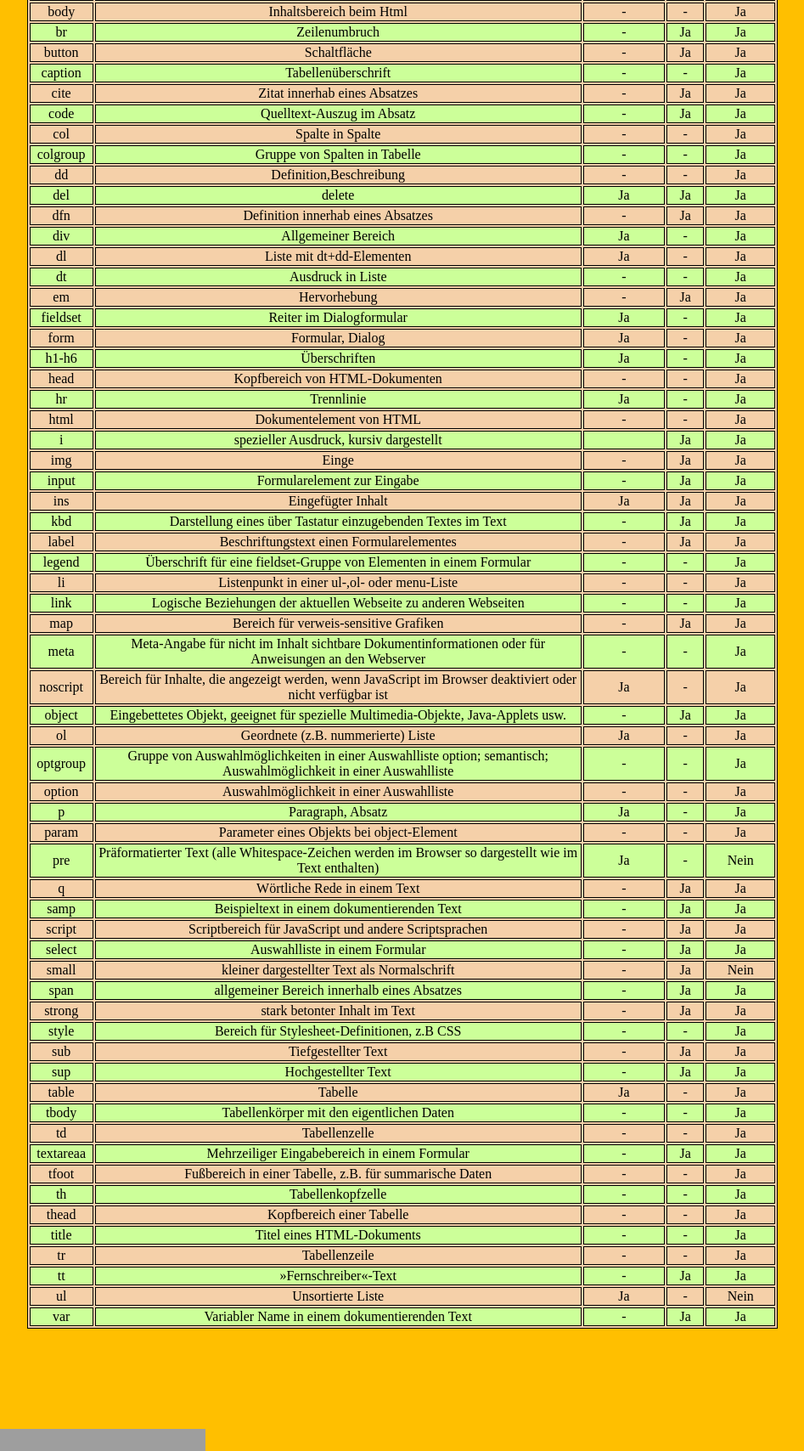
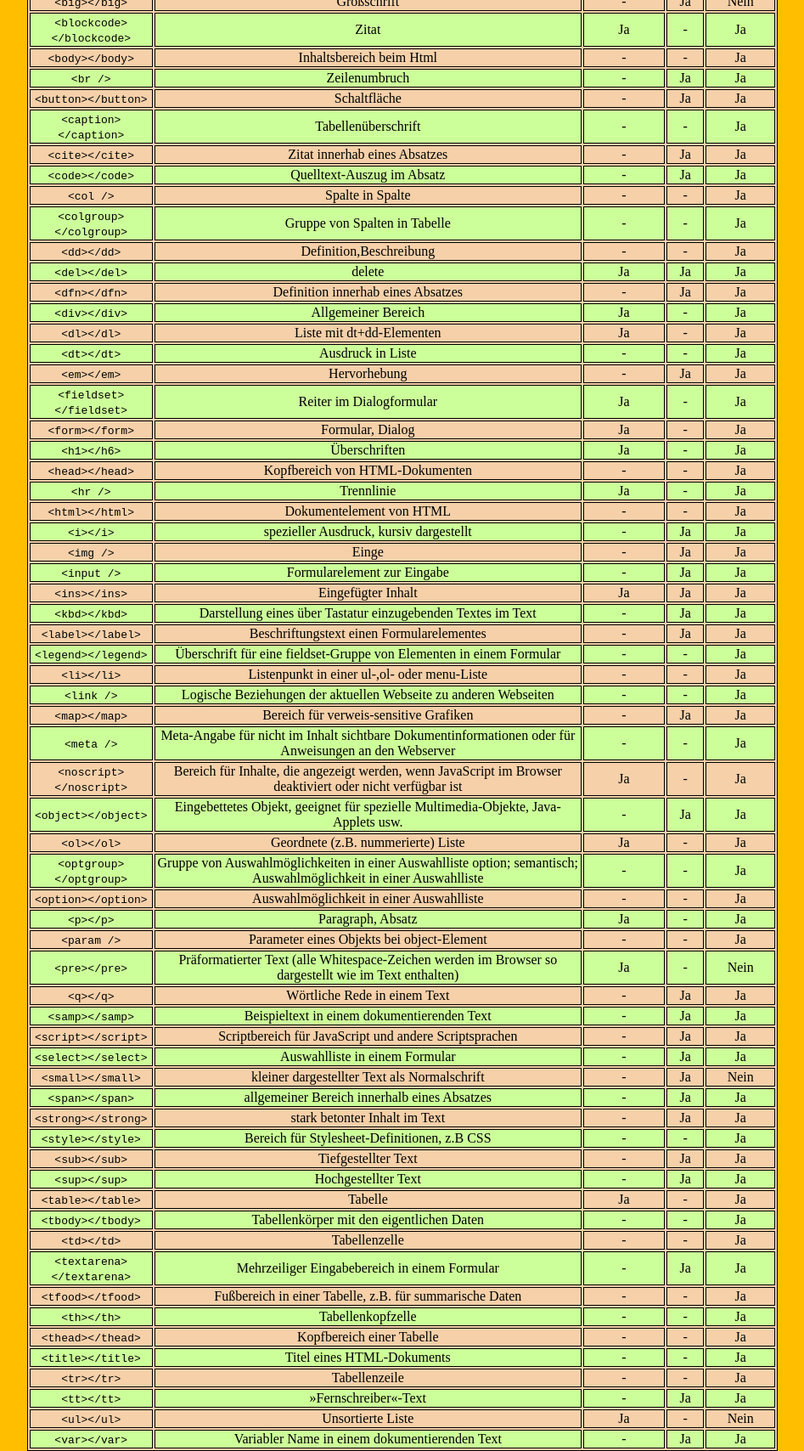
Before and after one commit to klausJu/peterjuergens3, a plain HTML site: page index.html in a window 1280 px wide. Shown: the part 721-2429 px from the top of the page at 85% size, without its empty margins (166-1113 px from the left). Drawn offline with Linux system fonts and the light colour scheme; grey boxes are pictures that could not be loaded.

Commit message:
Signed-off-by: Klaus26 <klj1927@online.de>

```diff
--- a/index.html
+++ b/index.html
@@ -21,21 +21,21 @@
 		<th>Semantisch</th>
   </tr>
   <tr>
-    <td>a</td>
+    <td><code> &lt;a&gt;&lt;/a&gt;</code></td>
     <td>Verweis (Hyperlink) und Anker für Verweise</td>
     <td>-</td>
 	<td>Ja</td>
 	<td>Ja</td>
   </tr>
   <tr class="hell">
-    <td>abbr</td>
+    <td><code> &lt;abbr&gt;&lt;/abbr&gt;</code></td>
     <td>Abkürzung</td>
     <td>-</td>
 	<td>Ja</td>
 	<td>Ja</td>
   </tr>
 		<tr>
-			<td>acronym</td>
+			<td><code> &lt;acronym&gt;&lt;/acronym&gt;</code></td>
 			<td>Akronym</td>
 			<td>-</td>
 			<td>Ja</td>
@@ -43,21 +43,21 @@
 		</tr>
 
 		<tr class="hell">
-	<td>address</td>
+	<td><code> &lt;address&gt;&lt;/address&gt;</code></td>
     <td>Kontaktangabe zum Autor</td>
     <td>Ja</td>
 	<td>-</td>
 			<td>Ja</td>
   </tr>
   <tr>
-    <td>area</td>
+    <td><code> &lt;area&gt;&lt;/area&gt;</code></td>
     <td>Verweis, sensitiver Bereich einer Image-Map</td>
     <td>-</td>
 	<td>-</td>
 			<td>Ja</td>
   </tr>
   <tr class="hell">
-    <td>b</td>
+    <td><code> &lt;b&gt;&lt;/b&gt;</code></td>
     <td>Hervorhebung(fett) </td>
     <td>-</td>
 	<td>Ja</td>
@@ -65,21 +65,21 @@
   </tr>
 
 	<tr>
-	<td>base</td>
+	<td><code> &lt;base  /&gt;</code></td>
     <td>Basis-URL für Referenzen</td>
     <td>-</td>
 	<td>-</td>
 			<td>Ja</td>
   </tr>
   <tr class="hell">
-    <td>bdo</td>
+    <td><code> &lt;bdo&gt;&lt;/bdo&gt;</code></td>
     <td>Richtungsänderung</td>
     <td>-</td>
 	<td>Ja</td>
 			<td>Ja</td>
   </tr>
   <tr>
-    <td>big</td>
+    <td><code> &lt;big&gt;&lt;/big&gt;</code></td>
     <td>Großschrift</td>
     <td>-</td>
 	<td>Ja</td>
@@ -87,21 +87,21 @@
   </tr>
 
 	<tr class="hell">
-	<td>blockquote</td>
+	<td><code> &lt;blockcode&gt;&lt;/blockcode&gt;</code></td>
     <td>Zitat</td>
     <td>Ja</td>
 	<td>-</td>
 			<td>Ja</td>
   </tr>
   <tr>
-    <td>body</td>
+    <td><code> &lt;body&gt;&lt;/body&gt;</code></td>
     <td>Inhaltsbereich beim Html</td>
     <td>-</td>
 	<td>-</td>
 			<td>Ja</td>
   </tr>
   <tr class="hell">
-    <td>br</td>
+    <td><code> &lt;br  /&gt;</code></td>
     <td>Zeilenumbruch</td>
     <td>-</td>
 	<td>Ja</td>
@@ -109,21 +109,21 @@
   </tr>
 
 	<tr>
-	<td>button</td>
+	<td><code> &lt;button&gt;&lt;/button&gt;</code></td>
     <td>Schaltfläche</td>
     <td>-</td>
 	<td>Ja</td>
 			<td>Ja</td>
   </tr>
   <tr class="hell">
-    <td>caption</td>
+    <td><code> &lt;caption&gt;&lt;/caption&gt;</code></td>
     <td>Tabellenüberschrift</td>
     <td>-</td>
 	<td>-</td>
 	<td>Ja</td>
   </tr>
   <tr>
-    <td>cite</td>
+    <td><code> &lt;cite&gt;&lt;/cite&gt;</code></td>
     <td>Zitat innerhab eines Absatzes</td>
     <td>-</td>
 	<td>Ja</td>
@@ -131,21 +131,21 @@
   </tr>
 
 	<tr class="hell">
-	<td>code</td>
+	<td><code> &lt;code&gt;&lt;/code&gt;</code></td>
     <td>Quelltext-Auszug im Absatz</td>
     <td>-</td>
 	<td>Ja</td>
 			<td>Ja</td>
   </tr>
    <tr>
-    <td>col</td>
+    <td><code> &lt;col  /&gt;</code></td>
     <td>Spalte in Spalte </td>
     <td>-</td>
 	<td>-</td>
 			<td>Ja</td>
   </tr>
   <tr class="hell">
-    <td>colgroup</td>
+    <td><code> &lt;colgroup&gt;&lt;/colgroup&gt;</code></td>
     <td>Gruppe von Spalten in Tabelle</td>
     <td>-</td>
 	<td>-</td>
@@ -153,21 +153,21 @@
   </tr>
 
 	<tr>
-	<td>dd</td>
+	<td><code> &lt;dd&gt;&lt;/dd&gt;</code></td>
     <td>Definition,Beschreibung</td>
     <td>-</td>
 	<td>-</td>
 				<td>Ja</td>
   </tr>
   <tr class="hell">
-    <td>del</td>
+    <td><code> &lt;del&gt;&lt;/del&gt;</code></td>
     <td>delete</td>
     <td>Ja</td>
 	<td>Ja</td>
 			<td>Ja</td>
   </tr>
   <tr>
-    <td>dfn</td>
+    <td><code> &lt;dfn&gt;&lt;/dfn&gt;</code></td>
     <td>Definition innerhab eines Absatzes</td>
     <td>-</td>
 	<td>Ja</td>
@@ -175,7 +175,7 @@
   </tr>
 
 	<tr class="hell">
-	<td>div</td>
+	<td><code> &lt;div&gt;&lt;/div&gt;</code></td>
     <td>Allgemeiner Bereich</td>
     <td>
 Ja</td>
@@ -183,14 +183,14 @@ Ja</td>
 			<td>Ja</td>
   </tr>
   <tr>
-    <td>dl</td>
+    <td><code> &lt;dl&gt;&lt;/dl&gt;</code></td>
     <td>Liste mit dt+dd-Elementen</td>
     <td>Ja</td>
 	<td>-</td>
 			<td>Ja</td>
   </tr>
   <tr class="hell">
-    <td>dt</td>
+    <td><code> &lt;dt&gt;&lt;/dt&gt;</code></td>
     <td>Ausdruck in Liste</td>
     <td>-</td>
 	<td>-</td>
@@ -198,21 +198,21 @@ Ja</td>
   </tr>
 
 	<tr>
-	<td>em</td>
+	<td><code> &lt;em&gt;&lt;/em&gt;</code></td>
     <td>Hervorhebung</td>
     <td>-</td>
 	<td>Ja</td>
 	<td>Ja</td>
   </tr>
   <tr class="hell">
-    <td>fieldset</td>
+    <td><code> &lt;fieldset&gt;&lt;/fieldset&gt;</code></td>
     <td>Reiter im Dialogformular</td>
     <td>Ja</td>
 	<td>-</td>
 			<td>Ja</td>
   </tr>
   <tr>
-    <td>form</td>
+    <td><code> &lt;form&gt;&lt;/form&gt;</code></td>
     <td>Formular, Dialog</td>
     <td>Ja</td>
 	<td>-</td>
@@ -220,21 +220,21 @@ Ja</td>
   </tr>
 
 	<tr class="hell">
-	<td>h1-h6</td>
+	<td><code> &lt;h1&gt;&lt;/h6&gt;</code></td>
     <td>Überschriften</td>
     <td>Ja</td>
 	<td>-</td>
 			<td>Ja</td>
   </tr>
   <tr>
-    <td>head</td>
+    <td><code> &lt;head&gt;&lt;/head&gt;</code></td>
     <td>Kopfbereich von HTML-Dokumenten</td>
     <td>-</td>
 	<td>-</td>
 			<td>Ja</td>
   </tr>
   <tr class="hell">
-    <td>hr</td>
+    <td><code> &lt;hr  /&gt;</code></td>
     <td>Trennlinie</td>
     <td>Ja</td>
 	<td>-</td>
@@ -242,28 +242,28 @@ Ja</td>
   </tr>
 
 	<tr>
-	<td>html</td>
+	<td><code> &lt;html&gt;&lt;/html&gt;</code></td>
     <td>Dokumentelement von HTML</td>
     <td>-</td>
 	<td>-</td>
 			<td>Ja</td>
   </tr>
 		<tr class="hell">
-			<td>i</td>
+			<td><code> &lt;i&gt;&lt;/i&gt;</code></td>
 			<td>spezieller Ausdruck, kursiv dargestellt</td>
-			<td></td>
+			<td>-</td>
 			<td>Ja</td>
 			<td>Ja</td>
 		</tr>
 		<tr>
-    <td>img</td>
+    <td><code> &lt;img  /&gt;</code></td>
     <td>Einge</td>
     <td>-</td>
 	<td>Ja</td>
 			<td>Ja</td>
   </tr>
   <tr class="hell">
-    <td>input</td>
+    <td><code> &lt;input  /&gt;</code></td>
     <td>Formularelement zur Eingabe</td>
     <td>-</td>
 	<td>Ja</td>
@@ -271,21 +271,21 @@ Ja</td>
   </tr>
 
 	<tr>
-	<td>ins</td>
+	<td><code> &lt;ins&gt;&lt;/ins&gt;</code></td>
     <td>Eingefügter Inhalt</td>
     <td>Ja</td>
 	<td>Ja</td>
 			<td>Ja</td>
   </tr>
   <tr class="hell">
-    <td>kbd</td>
+    <td><code> &lt;kbd&gt;&lt;/kbd&gt;</code></td>
     <td>Darstellung eines über Tastatur einzugebenden Textes im Text</td>
     <td>-</td>
 	<td>Ja</td>
 			<td>Ja</td>
   </tr>
 		<tr>
-    <td>label</td>
+    <td><code> &lt;label&gt;&lt;/label&gt;</code></td>
     <td>Beschriftungstext einen Formularelementes</td>
     <td>-</td>
 	<td>Ja</td>
@@ -293,21 +293,21 @@ Ja</td>
   </tr>
 
 	<tr class="hell">
-	<td>legend</td>
+	<td><code> &lt;legend&gt;&lt;/legend&gt;</code></td>
     <td>Überschrift für eine fieldset-Gruppe von Elementen in einem Formular</td>
     <td>-</td>
 	<td>-</td>
 			<td>Ja</td>
   </tr>
   <tr>
-    <td>li</td>
+    <td><code> &lt;li&gt;&lt;/li&gt;</code></td>
     <td>Listenpunkt in einer ul-,ol- oder menu-Liste</td>
     <td>-</td>
 	<td>-</td>
 			<td>Ja</td>
   </tr>
   <tr class="hell">
-    <td>link</td>
+    <td><code> &lt;link  /&gt;</code></td>
     <td>Logische Beziehungen der aktuellen Webseite zu anderen Webseiten</td>
     <td>-</td>
 	<td>-</td>
@@ -315,21 +315,21 @@ Ja</td>
   </tr>
 
 	<tr>
-	<td>map</td>
+	<td><code> &lt;map&gt;&lt;/map&gt;</code></td>
     <td>Bereich für verweis-sensitive Grafiken</td>
     <td>-</td>
 	<td>Ja</td>
 			<td>Ja</td>
   </tr>
   <tr class="hell">
-    <td>meta</td>
+    <td><code> &lt;meta  /&gt;</code></td>
     <td>Meta-Angabe für nicht im Inhalt sichtbare Dokumentinformationen oder für Anweisungen an den Webserver</td>
     <td>-</td>
 	<td>-</td>
 			<td>Ja</td>
   </tr>
   <tr>
-    <td>noscript</td>
+    <td><code> &lt;noscript&gt;&lt;/noscript&gt;</code></td>
     <td>Bereich für Inhalte, die angezeigt werden, wenn JavaScript im Browser deaktiviert oder nicht verfügbar ist</td>
     <td>Ja</td>
 	<td>-</td>
@@ -337,21 +337,21 @@ Ja</td>
   </tr>
 
 	<tr class="hell">
-	<td>object</td>
+	<td><code> &lt;object&gt;&lt;/object&gt;</code></td>
     <td>Eingebettetes Objekt, geeignet für spezielle Multimedia-Objekte, Java-Applets usw.</td>
     <td>-</td>
 	<td>Ja</td>
 			<td>Ja</td>
   </tr>
   <tr>
-    <td>ol</td>
+    <td><code> &lt;ol&gt;&lt;/ol&gt;</code></td>
     <td>Geordnete (z.B. nummerierte) Liste</td>
     <td>Ja</td>
 	<td>-</td>
 			<td>Ja</td>
   </tr>
   <tr  class="hell">
-    <td>optgroup</td>
+    <td><code> &lt;optgroup&gt;&lt;/optgroup&gt;</code></td>
     <td>Gruppe von Auswahlmöglichkeiten in einer Auswahlliste
 option; semantisch; Auswahlmöglichkeit in einer Auswahlliste
 </td>
@@ -361,7 +361,7 @@ option; semantisch; Auswahlmöglichkeit in einer Auswahlliste
   </tr>
 
 	<tr>
-	<td>option</td>
+	<td><code> &lt;option&gt;&lt;/option&gt;</code></td>
     <td>Auswahlmöglichkeit in einer Auswahlliste</td>
     <td>-</td>
 	<td>-</td>
@@ -369,14 +369,14 @@ option; semantisch; Auswahlmöglichkeit in einer Auswahlliste
   </tr>
 
   <tr class="hell">
-	<td>p</td>
+	<td><code> &lt;p&gt;&lt;/p&gt;</code</td>
     <td>Paragraph, Absatz</td>
     <td>Ja</td>
 	<td>-</td>
 			<td>Ja</td>
   </tr>
   <tr>
-	<td>param</td>
+	<td><code> &lt;param  /&gt;</code></td>
     <td>Parameter eines Objekts bei object-Element</td>
     <td>-</td>
 	<td>-</td>
@@ -384,7 +384,7 @@ option; semantisch; Auswahlmöglichkeit in einer Auswahlliste
   </tr>
 
   <tr class="hell">
-	<td>pre</td>
+	<td><code> &lt;pre&gt;&lt;/pre&gt;</code></td>
     <td>Präformatierter Text (alle Whitespace-Zeichen werden im Browser so dargestellt wie im Text enthalten)</td>
     <td>
 Ja</td>
@@ -392,7 +392,7 @@ Ja</td>
 			<td>Nein</td>
   </tr>
   <tr>
-	<td>q</td>
+	<td><code> &lt;q&gt;&lt;/q&gt;</code></td>
     <td>Wörtliche Rede in einem Text</td>
     <td>-</td>
 	<td>Ja</td>
@@ -400,7 +400,7 @@ Ja</td>
   </tr>
 
   <tr class="hell">
-	<td>samp</td>
+	<td><code> &lt;samp&gt;&lt;/samp&gt;</code></td>
     <td>Beispieltext in einem dokumentierenden Text</td>
     <td>-</td>
 	<td>Ja</td>
@@ -408,7 +408,7 @@ Ja</td>
   </tr>
 
   <tr>
-	<td>script</td>
+	<td><code> &lt;script&gt;&lt;/script&gt;</code></td>
     <td>Scriptbereich für JavaScript und andere Scriptsprachen</td>
     <td>-</td>
 	<td>Ja</td>
@@ -416,42 +416,42 @@ Ja</td>
   </tr>
 
   <tr class="hell">
-	<td>select</td>
+	<td><code> &lt;select&gt;&lt;/select&gt;</code></td>
     <td>Auswahlliste in einem Formular</td>
     <td>-</td>
 	<td>Ja</td>
 			<td>Ja</td>
   </tr>
 		<tr>
-			<td>small</td>
+			<td><code> &lt;small&gt;&lt;/small&gt;</code></td>
 			<td>kleiner dargestellter Text als Normalschrift</td>
 			<td>-</td>
 			<td>Ja</td>
 			<td>Nein</td>
 		</tr>
 		<tr class="hell">
-			<td>span</td>
+			<td><code> &lt;span&gt;&lt;/span&gt;</code></td>
 			<td>allgemeiner Bereich innerhalb eines Absatzes</td>
 			<td>-</td>
 			<td>Ja</td>
 			<td>Ja</td>
 		</tr>
 		<tr>
-			<td>strong</td>
+			<td><code> &lt;strong&gt;&lt;/strong&gt;</code></td>
 			<td>stark betonter Inhalt im Text</td>
 			<td>-</td>
 			<td>Ja</td>
 			<td>Ja</td>
 		</tr>
 		<tr class="hell">
-			<td>style</td>
+			<td><code> &lt;style&gt;&lt;/style&gt;</code></td>
 			<td>Bereich für Stylesheet-Definitionen, z.B CSS</td>
 			<td>-</td>
 			<td>-</td>
 			<td>Ja</td>
 		</tr>
 		<tr>
-	<td>sub</td>
+	<td><code> &lt;sub&gt;&lt;/sub&gt;</code></td>
     <td>Tiefgestellter Text</td>
     <td>-</td>
 	<td>Ja</td>
@@ -459,7 +459,7 @@ Ja</td>
   </tr>
 
   <tr class="hell">
-	<td>sup</td>
+	<td><code> &lt;sup&gt;&lt;/sup&gt;</code></td>
     <td>Hochgestellter Text</td>
     <td>-</td>
 	<td>Ja</td>
@@ -467,7 +467,7 @@ Ja</td>
   </tr>
 
   <tr>
-	<td>table</td>
+	<td><code> &lt;table&gt;&lt;/table&gt;</code></td>
     <td>Tabelle</td>
     <td>Ja</td>
 	<td>-</td>
@@ -475,14 +475,14 @@ Ja</td>
   </tr>
 
   <tr class="hell">
-	<td>tbody</td>
+	<td><code> &lt;tbody&gt;&lt;/tbody&gt;</code></td>
     <td>Tabellenkörper mit den eigentlichen Daten</td>
     <td>-</td>
 	<td>-</td>
 			<td>Ja</td>
   </tr>
   <tr>
-	<td>td</td>
+	<td><code> &lt;td&gt;&lt;/td&gt;</code></td>
     <td>Tabellenzelle</td>
     <td>-</td>
 	<td>-</td>
@@ -490,7 +490,7 @@ Ja</td>
   </tr>
 
   <tr class="hell">
-	<td>textareaa</td>
+	<td><code> &lt;textarena&gt;&lt;/textarena&gt;</code></td>
     <td>Mehrzeiliger Eingabebereich in einem Formular</td>
     <td>-</td>
 	<td>Ja</td>
@@ -498,28 +498,28 @@ Ja</td>
   </tr>
 
   <tr>
-	<td>tfoot</td>
+	<td><code> &lt;tfood&gt;&lt;/tfood&gt;</code></td>
     <td>Fußbereich in einer Tabelle, z.B. für summarische Daten</td>
     <td>-</td>
 	<td>-</td>
 			<td>Ja</td>
   </tr>
   <tr class="hell">
-	<td>th</td>
+	<td><code> &lt;th&gt;&lt;/th&gt;</code></td>
     <td>Tabellenkopfzelle</td>
     <td>-</td>
 	<td>-</td>
 			<td>Ja</td>
   </tr>
 		<tr>
-			<td>thead</td>
+			<td><code> &lt;thead&gt;&lt;/thead&gt;</code></td>
 			<td>Kopfbereich einer Tabelle</td>
 			<td>-</td>
 			<td>-</td>
 			<td>Ja</td>
 		</tr>
 		<tr class="hell">
-	<td>title</td>
+	<td><code> &lt;title&gt;&lt;/title&gt;</code></td>
     <td>Titel eines HTML-Dokuments</td>
     <td>-</td>
 	<td>-</td>
@@ -527,7 +527,7 @@ Ja</td>
   </tr>
 
   <tr>
-	<td>tr</td>
+	<td><code> &lt;tr&gt;&lt;/tr&gt;</code></td>
     <td>Tabellenzeile</td>
     <td>-</td>
 	<td>-</td>
@@ -535,32 +535,27 @@ Ja</td>
   </tr>
 
   <tr class="hell">
-	<td>tt</td>
+	<td><code> &lt;tt&gt;&lt;/tt&gt;</code></td>
     <td>»Fernschreiber«-Text</td>
     <td>-</td>
 	<td>Ja</td>
 			<td>Ja</td>
   </tr>
   <tr>
-	<td>ul</td>
+	<td><code> &lt;ul&gt;&lt;/ul&gt;</code></td>
     <td>Unsortierte Liste</td>
     <td>Ja</td>
 	<td>-</td>
 			<td>Nein</td>
   </tr>
   <tr class="hell">
-	<td>var</td>
+	<td><code> &lt;var&gt;&lt;/var&gt;</code></td>
     <td>Variabler Name in einem dokumentierenden Text</td>
     <td>-</td>
 	<td>Ja</td>
 
 	<td>Ja</td>
   </tr>
-
-
-
-
-
 </table>
 <p>
     <a href="http://validator.w3.org/check?uri=referer"><img src="http://www.w3.org/Icons/valid-xhtml10" alt="Valid XHTML 1.0 Strict" height="31" width="88"/></a>
```
